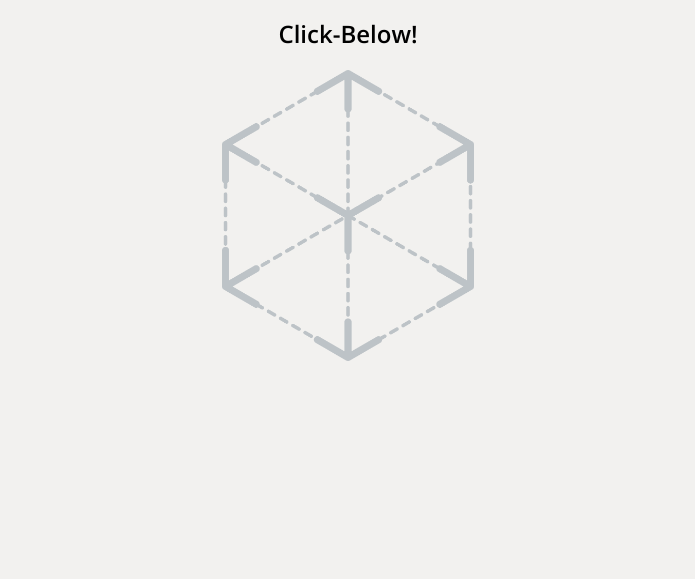
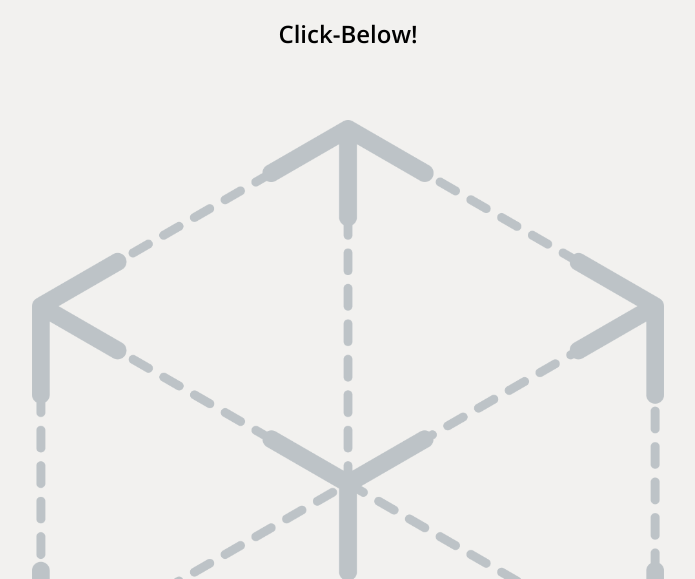
Before and after one commit to khilller/sculptor, a plain HTML site: page index.html in a window 1280 px wide. Shown: the part 221-800 px from the top of the page, without its empty margins (292-987 px from the left). Drawn offline with nearby package versions, Linux system fonts and the light colour scheme.

Commit message:
Margin-top

```diff
--- a/style.css
+++ b/style.css
@@ -23,8 +23,9 @@
 
 .image {
     display: block;
+    margin-top: 70px;
     margin-left: auto;
     margin-right: auto;
-    max-width: 20%;
+    max-width: 50%;
     height: auto;
 }
```
